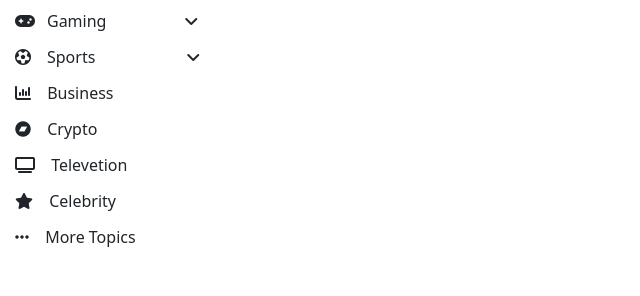
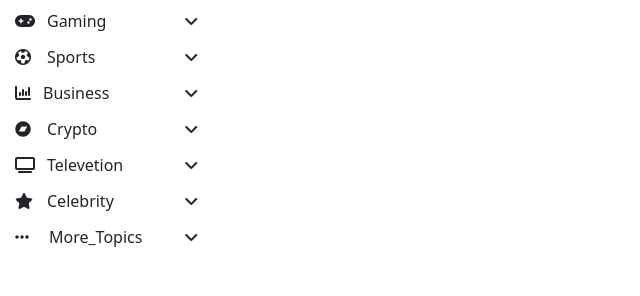
Before and after one commit to KOOHIIii/Clone_Project_01, a plain HTML site: page index.html in a window 1280 px wide. Shown: the part 239-535 px from the top of the page, 0-640 px from the left. Drawn offline with nearby package versions, Linux system fonts and the light colour scheme.

Commit message:
update angle arrows all of topic on left side box content

```diff
--- a/index.html
+++ b/index.html
@@ -98,32 +98,57 @@
 
             <!-- business box -->
             <div class="business">
-              <i class="fa fa-bar-chart" aria-hidden="true"></i>
+              <div class="busiIcon">
+                <i class="fa fa-bar-chart" aria-hidden="true"></i>
+              </div>
               <div class="textBusiness">Business</div>
+              <div class="boxArrow">
+                <i class="fa fa-angle-down test" aria-hidden="true"></i>
+              </div>
             </div>
 
             <!-- crypto box -->
             <div class="crypto">
-              <i class="fa fa-bandcamp" aria-hidden="true"></i>
+              <div class="cryptoIcon">
+                <i class="fa fa-bandcamp" aria-hidden="true"></i>
+              </div>
               <div class="textCrypto">Crypto</div>
+              <div class="boxArrow">
+                <i class="fa fa-angle-down test" aria-hidden="true"></i>
+              </div>
             </div>
 
             <!-- televetion box -->
             <div class="televetion">
-              <i class="fa fa-television" aria-hidden="true"></i>
+              <div class="tvIcon">
+                <i class="fa fa-television" aria-hidden="true"></i>
+              </div>
               <div class="textTv">Televetion</div>
+              <div class="boxArrow">
+                <i class="fa fa-angle-down test" aria-hidden="true"></i>
+              </div>
             </div>
 
             <!-- celebrity box -->
             <div class="celebrity">
-              <i class="fa fa-star" aria-hidden="true"></i>
+              <div class="celeIcon">
+                <i class="fa fa-star" aria-hidden="true"></i>
+              </div>
               <div class="textCelebrity">Celebrity</div>
+              <div class="boxArrow">
+                <i class="fa fa-angle-down test" aria-hidden="true"></i>
+              </div>
             </div>
 
             <!-- more box -->
             <div class="moreTopics">
-              <i class="fa fa-ellipsis-h" aria-hidden="true"></i>
-              <div class="textTopics">More Topics</div>
+              <div class="moreIcon">
+                <i class="fa fa-ellipsis-h" aria-hidden="true"></i>
+              </div>
+              <div class="textTopics">More_Topics</div>
+              <div class="boxArrow">
+                <i class="fa fa-angle-down test" aria-hidden="true"></i>
+              </div>
             </div>
 
             <!-- line box -->
--- a/style.css
+++ b/style.css
@@ -198,7 +198,8 @@ section .mainContain .row .leftBox .sport .textSport {
   display: inline-block;
 }
 section .mainContain .row .leftBox .sport .boxArrow i {
-  width: 12px;
+  padding: 0px;
+  width: auto;
 }
 section .mainContain .row .leftBox .sport .boxArrow {
   display: inline-flex;
@@ -214,33 +215,65 @@ section .mainContain .row .leftBox .sport .sportIcon {
 
 /* start business label */
 section .mainContain .row .leftBox .business {
+  display: flex;
   margin-top: 12px;
 }
 section .mainContain .row .leftBox .business i {
   display: inline-block;
-  width: 38;
+  width: 32;
   padding-right: 12px;
 }
 section .mainContain .row .leftBox .business .textBusiness {
   display: inline-block;
 }
+section .mainContain .row .leftBox .business .boxArrow {
+  display: inline-flex;
+  width: 100%;
+  align-items: center;
+  justify-content: right;
+}
+section .mainContain .row .leftBox .business .boxArrow i {
+  padding: 0px;
+}
+section .mainContain .row .leftBox .business .busiIcon {
+  display: inline-flex;
+  align-items: center;
+}
+
 /* end business label */
 
 /* start crypto label */
 section .mainContain .row .leftBox .crypto {
+  display: flex;
   margin-top: 12px;
 }
 section .mainContain .row .leftBox .crypto i {
   display: inline-block;
   padding-right: 12px;
+  width: 32px;
 }
 section .mainContain .row .leftBox .crypto .textCrypto {
   display: inline-block;
+}
+section .mainContain .row .leftBox .crypto .boxArrow {
+  display: inline-flex;
+  width: 100%;
+  align-items: center;
+  justify-content: right;
+}
+section .mainContain .row .leftBox .crypto .boxArrow i {
+  width: auto;
+  padding: 0px;
+}
+section .mainContain .row .leftBox .crypto .cryptoIcon {
+  display: inline-flex;
+  align-items: center;
 }
 /* end crypto label */
 
 /* start tv label */
 section .mainContain .row .leftBox .televetion {
+  display: flex;
   margin-top: 12px;
 }
 section .mainContain .row .leftBox .televetion i {
@@ -250,34 +283,78 @@ section .mainContain .row .leftBox .televetion i {
 section .mainContain .row .leftBox .televetion .textTv {
   display: inline-block;
 }
+section .mainContain .row .leftBox .televetion .boxArrow {
+  display: inline-flex;
+  width: 100%;
+  align-items: center;
+  justify-content: right;
+}
+section .mainContain .row .leftBox .televetion .boxArrow i {
+  padding: 0px;
+}
+section .mainContain .row .leftBox .televetion .tvIcon {
+  display: inline-flex;
+  align-items: center;
+}
 /* end tv label */
 
 /* start celebrity */
 section .mainContain .row .leftBox .celebrity {
+  display: flex;
   margin-top: 12px;
 }
 section .mainContain .row .leftBox .celebrity i {
   display: inline-block;
   padding-right: 12px;
+  width: 32px;
 }
 section .mainContain .row .leftBox .celebrity .textCelebrity {
   display: inline-block;
 }
+section .mainContain .row .leftBox .celebrity .boxArrow {
+  display: inline-flex;
+  width: 100%;
+  align-items: center;
+  justify-content: right;
+}
+section .mainContain .row .leftBox .celebrity .boxArrow i {
+  padding: 0px;
+  width: auto;
+}
+section .mainContain .row .leftBox .celebrity .celeIcon {
+  display: inline-flex;
+  align-items: center;
+}
 /* end celebrity */
 
-/* start moretopic label */
+/* start moreTopic label */
 section .mainContain .row .leftBox .moreTopics {
+  display: flex;
   margin-top: 12px;
 }
 section .mainContain .row .leftBox .moreTopics i {
   display: inline-block;
   padding-right: 12px;
+  width: 34px;
 }
 section .mainContain .row .leftBox .moreTopics .textTopics {
   display: inline-block;
 }
-
-/* end moretopic label */
+section .mainContain .row .leftBox .moreTopics .boxArrow {
+  display: inline-flex;
+  width: 100%;
+  align-items: center;
+  justify-content: right;
+}
+section .mainContain .row .leftBox .moreTopics .boxArrow i {
+  padding: 0px;
+  width: auto;
+}
+section .mainContain .row .leftBox .moreTopics .moreIcon {
+  display: inline-flex;
+  align-items: center;
+}
+/* end moreTopic label */
 
 /* add margin title label */
 section .mainContain .row .leftBox .topic .text {
```
